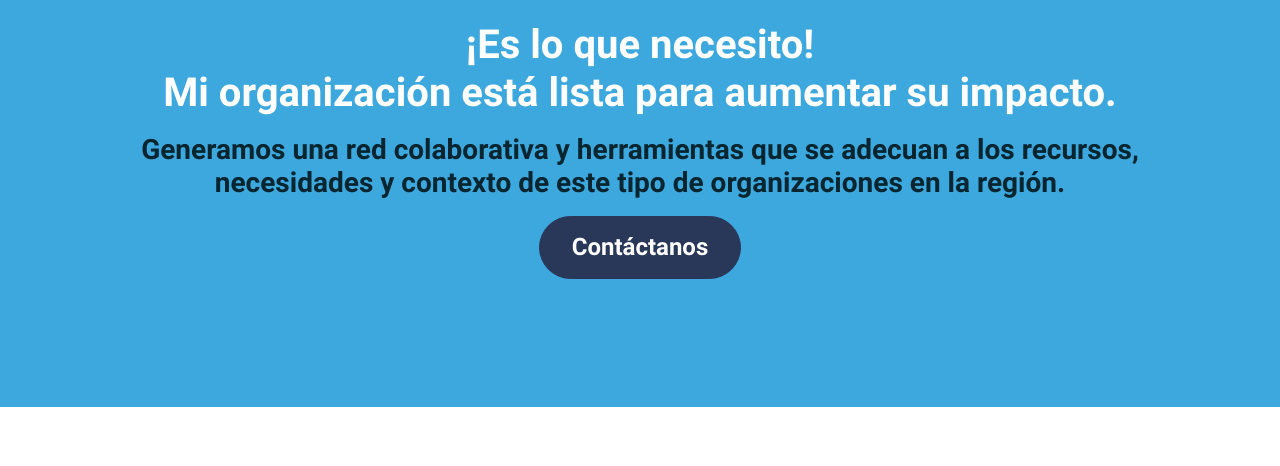
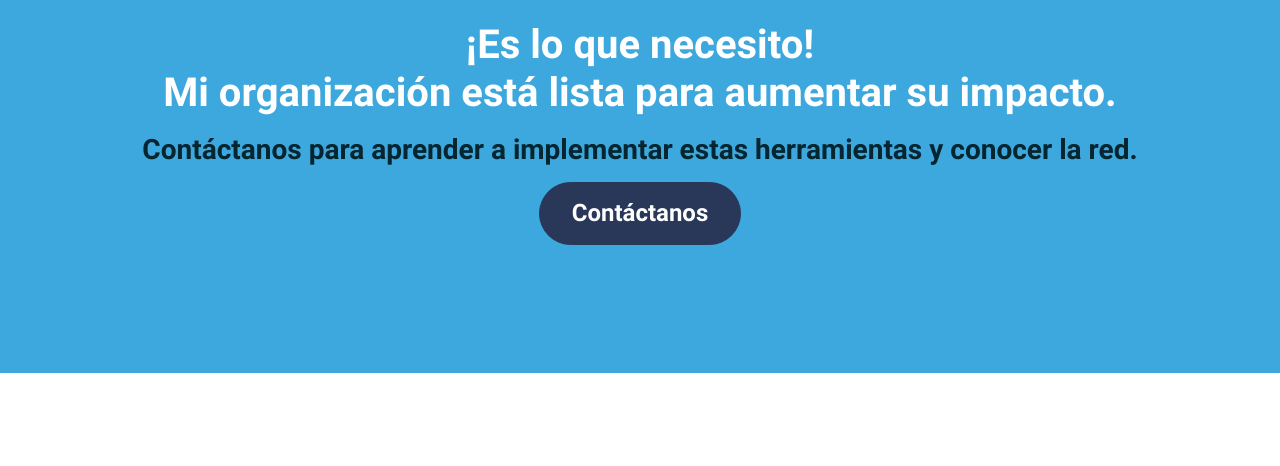
Before and after one commit to RedCiudadana/ImpactaLatam, an Eleventy site: page src/index.njk in a window 1280 px wide. Shown: the part 1420-1886 px from the top of the page. Built offline with nearby package versions, Linux system fonts and the light colour scheme; Eleventy itself is replaced by a stand-in of ours; files that its build step writes are made by us from their sources; what elasticlunr would draw is missing.

Commit message:
Update text

```diff
--- a/src/index.njk
+++ b/src/index.njk
@@ -84,8 +84,7 @@
             Mi organización está lista para aumentar su impacto.
           </h1>
           <p class="h3">
-            Generamos una red colaborativa y herramientas que se adecuan a los recursos, necesidades y contexto de este
-            tipo de organizaciones en la región.
+            Contáctanos para aprender a implementar estas herramientas y conocer la red.
           </p>
           <a href="/contacto" class="btn btn-secondary p-2 rounded-pill px-3 h4 text-white font-weight-medium">
             Contáctanos
```
